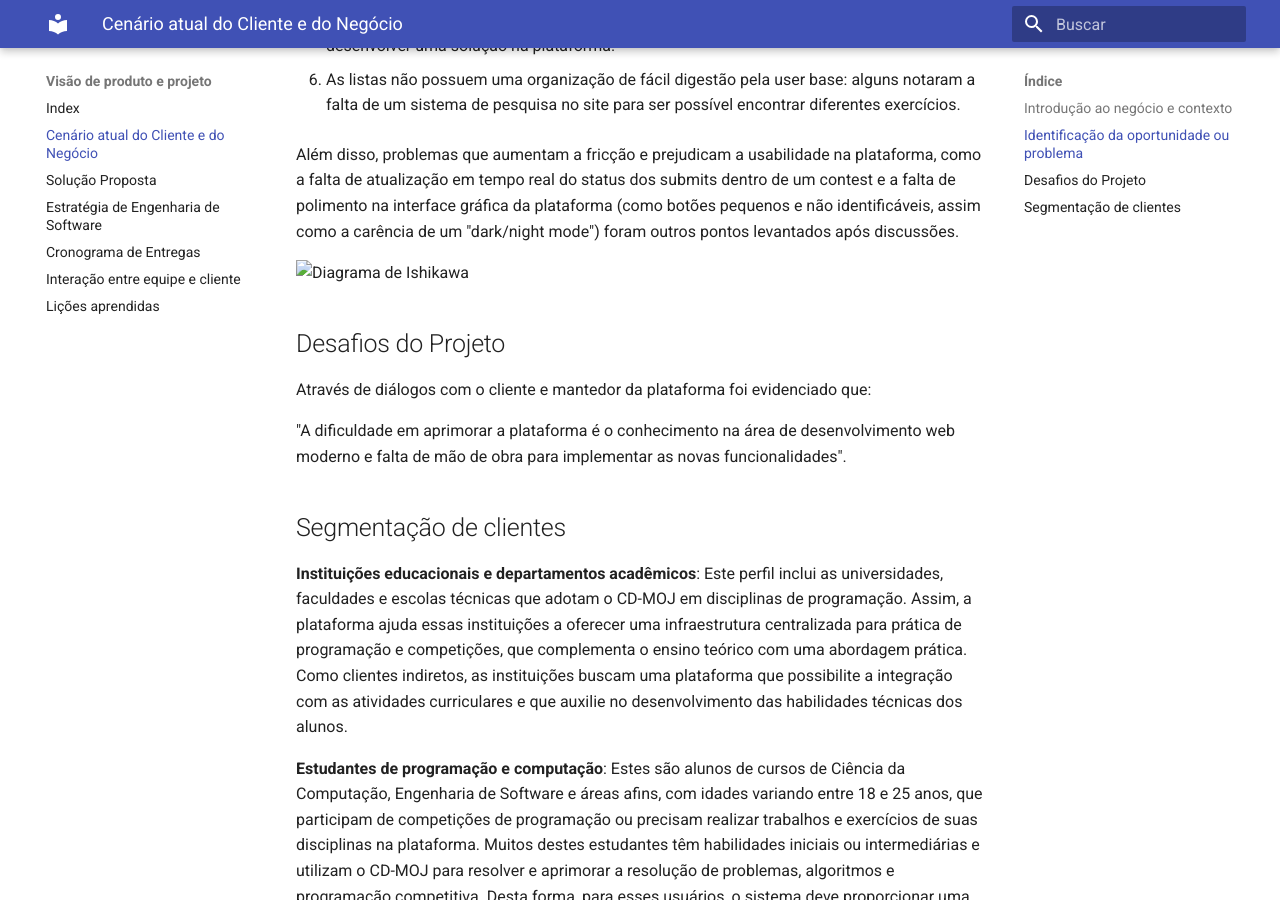
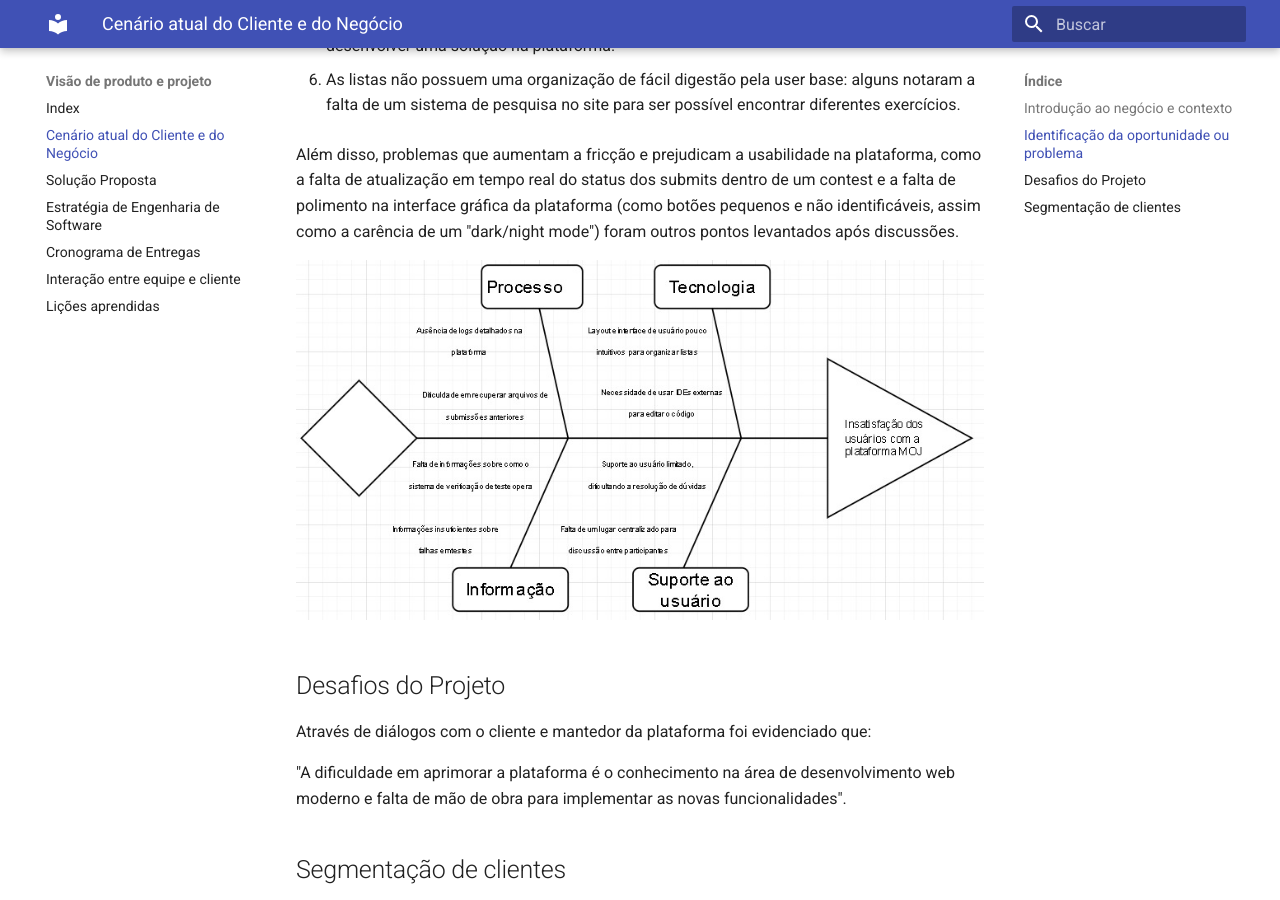
Before and after one commit to mdsreq-fga-unb/2024.2-T01-CD-MOJ, an MkDocs documentation site: the page built from docs/visao/Cenario.md, in a window 1280 px wide and 900 px high, scrolled down 1218 px. Built offline with MkDocs 1.6.1 and Material for MkDocs 9.7.7, drawn with Linux system fonts in a browser that asks for light colours.

Commit message:
docs: corrige link para o diagrama de Ishkawa
Co-authored-by: <PedroHhenriq pedrolulhenriquee@gmail.com>

```diff
--- a/docs/visao/Cenario.md
+++ b/docs/visao/Cenario.md
@@ -26,14 +26,13 @@ Em meio à insatisfação dos usuários com a plataforma de submissão de códig
 
 Além disso, problemas que aumentam a fricção e prejudicam a usabilidade na plataforma, como a falta de atualização em tempo real do status dos submits dentro de um contest e a falta de polimento na interface gráfica da plataforma (como botões pequenos e não identificáveis, assim como a carência de um "dark/night mode") foram outros pontos levantados após discussões.
 
-![Diagrama de Ishikawa](docs/visao/IshikawaD.jpeg)
+![Diagrama de Ishikawa](/visao/IshikawaD.jpeg)
 
 ## Desafios do Projeto
 
 Através de diálogos com o cliente e mantedor da plataforma foi evidenciado que:
 
 "A dificuldade em aprimorar a plataforma é o conhecimento na área de desenvolvimento web moderno e falta de mão de obra para implementar as novas funcionalidades".
-
 
 ## Segmentação de clientes
 
```
